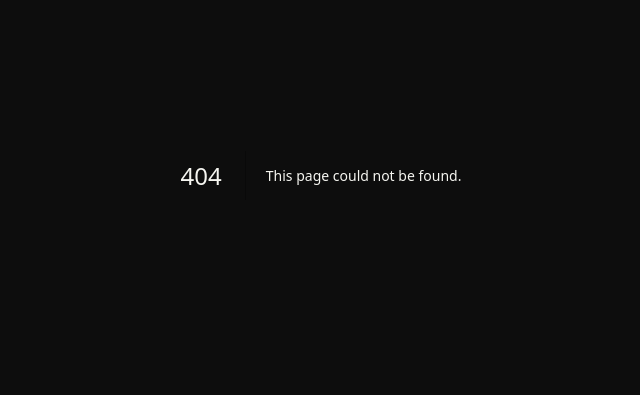
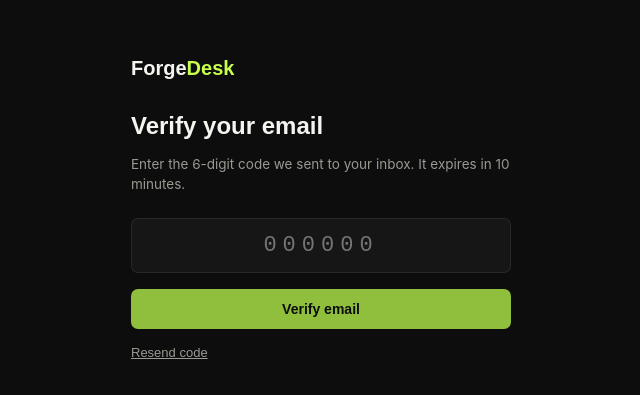
Before and after one commit to maxwellwire/ForgeDesk, a Next.js app: page /verify-email in a window 1280 px wide. Before the commit this address had no page. Shown: the part 225-620 px from the top of the page, without its empty margins (319-959 px from the left). Built offline with nearby package versions, Linux system fonts and the light colour scheme.

Commit message:
Create page.tsx

```diff
--- /dev/null
+++ b/app/verify-email/page.tsx
@@ -0,0 +1,173 @@
+"use client";
+
+import { useState } from "react";
+import { useRouter } from "next/navigation";
+
+export default function VerifyEmailPage() {
+  const router = useRouter();
+  const [code, setCode] = useState("");
+  const [error, setError] = useState<string | null>(null);
+  const [info, setInfo] = useState<string | null>(null);
+  const [loading, setLoading] = useState(false);
+  const [resending, setResending] = useState(false);
+
+  async function handleVerify(e: React.FormEvent) {
+    e.preventDefault();
+    setError(null);
+    setInfo(null);
+    setLoading(true);
+
+    try {
+      const res = await fetch("/api/auth/verify-email", {
+        method: "POST",
+        headers: { "Content-Type": "application/json" },
+        body: JSON.stringify({ code }),
+      });
+      const json = await res.json();
+
+      if (!json.success) {
+        setError(json.error?.message || `Error: ${json.error?.code}`);
+        setLoading(false);
+        return;
+      }
+
+      router.push("/dashboard");
+    } catch {
+      setError("Something went wrong. Please try again.");
+      setLoading(false);
+    }
+  }
+
+  async function handleResend() {
+    setError(null);
+    setInfo(null);
+    setResending(true);
+
+    try {
+      const res = await fetch("/api/auth/resend-otp", { method: "POST" });
+      const json = await res.json();
+
+      if (!json.success) {
+        setError(json.error?.message || `Error: ${json.error?.code}`);
+        setResending(false);
+        return;
+      }
+
+      setInfo("A new code has been sent to your email.");
+      setResending(false);
+    } catch {
+      setError("Something went wrong. Please try again.");
+      setResending(false);
+    }
+  }
+
+  return (
+    <main
+      style={{
+        minHeight: "100vh",
+        display: "flex",
+        alignItems: "center",
+        justifyContent: "center",
+        background: "#0D0D0D",
+        padding: "24px",
+        fontFamily: "Inter, sans-serif",
+      }}
+    >
+      <div style={{ width: "100%", maxWidth: 380 }}>
+        <p
+          style={{
+            fontFamily: "'Space Grotesk', sans-serif",
+            fontWeight: 700,
+            fontSize: 20,
+            color: "#F5F5F0",
+            marginBottom: 32,
+          }}
+        >
+          Forge<span style={{ color: "#C8FF4D" }}>Desk</span>
+        </p>
+
+        <h1
+          style={{
+            fontFamily: "'Space Grotesk', sans-serif",
+            fontWeight: 600,
+            fontSize: 24,
+            color: "#F5F5F0",
+            margin: "0 0 8px",
+          }}
+        >
+          Verify your email
+        </h1>
+        <p style={{ color: "#9A9A93", fontSize: 13.5, marginBottom: 24, lineHeight: 1.5 }}>
+          Enter the 6-digit code we sent to your inbox. It expires in 10 minutes.
+        </p>
+
+        <form onSubmit={handleVerify}>
+          <input
+            required
+            maxLength={6}
+            value={code}
+            onChange={(e) => setCode(e.target.value.replace(/\D/g, ""))}
+            placeholder="000000"
+            style={{
+              width: "100%",
+              padding: "14px 12px",
+              background: "#161616",
+              border: "1px solid rgba(255,255,255,0.08)",
+              borderRadius: 7,
+              color: "#F5F5F0",
+              fontSize: 22,
+              letterSpacing: 6,
+              textAlign: "center",
+              fontFamily: "'IBM Plex Mono', monospace",
+              outline: "none",
+              boxSizing: "border-box",
+            }}
+          />
+
+          {error && (
+            <p style={{ color: "#FF6B6B", fontSize: 13, marginTop: 12 }}>{error}</p>
+          )}
+          {info && (
+            <p style={{ color: "#C8FF4D", fontSize: 13, marginTop: 12 }}>{info}</p>
+          )}
+
+          <button
+            type="submit"
+            disabled={loading || code.length !== 6}
+            style={{
+              width: "100%",
+              marginTop: 16,
+              padding: "12px 16px",
+              background: loading || code.length !== 6 ? "#8FBF3D" : "#C8FF4D",
+              color: "#0D0D0D",
+              border: "none",
+              borderRadius: 7,
+              fontWeight: 600,
+              fontSize: 14,
+              cursor: loading ? "default" : "pointer",
+            }}
+          >
+            {loading ? "Verifying…" : "Verify email"}
+          </button>
+        </form>
+
+        <button
+          onClick={handleResend}
+          disabled={resending}
+          style={{
+            marginTop: 16,
+            background: "transparent",
+            border: "none",
+            color: "#9A9A93",
+            fontSize: 13,
+            cursor: resending ? "default" : "pointer",
+            textDecoration: "underline",
+            padding: 0,
+          }}
+        >
+          {resending ? "Sending…" : "Resend code"}
+        </button>
+      </div>
+    </main>
+  );
+}
```
